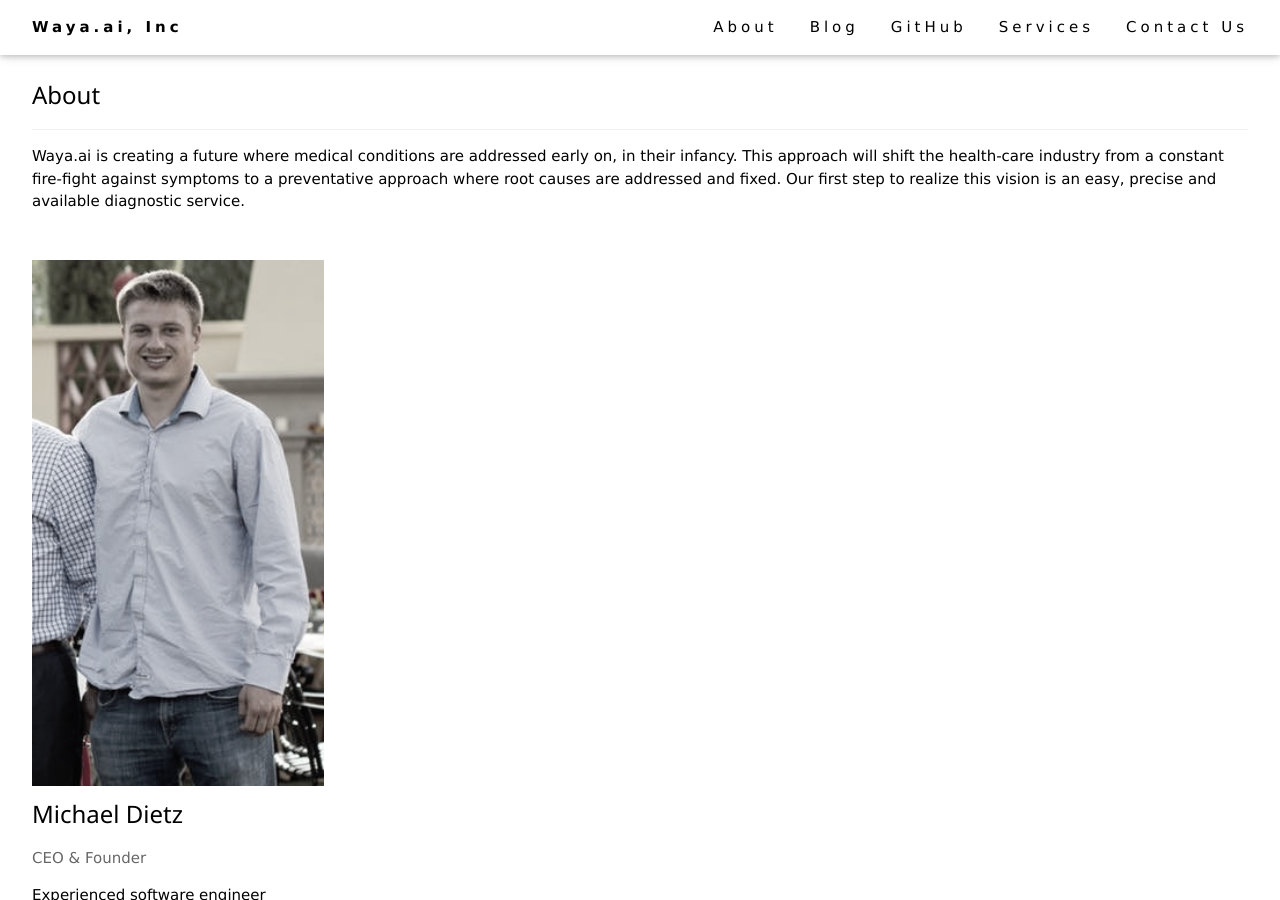
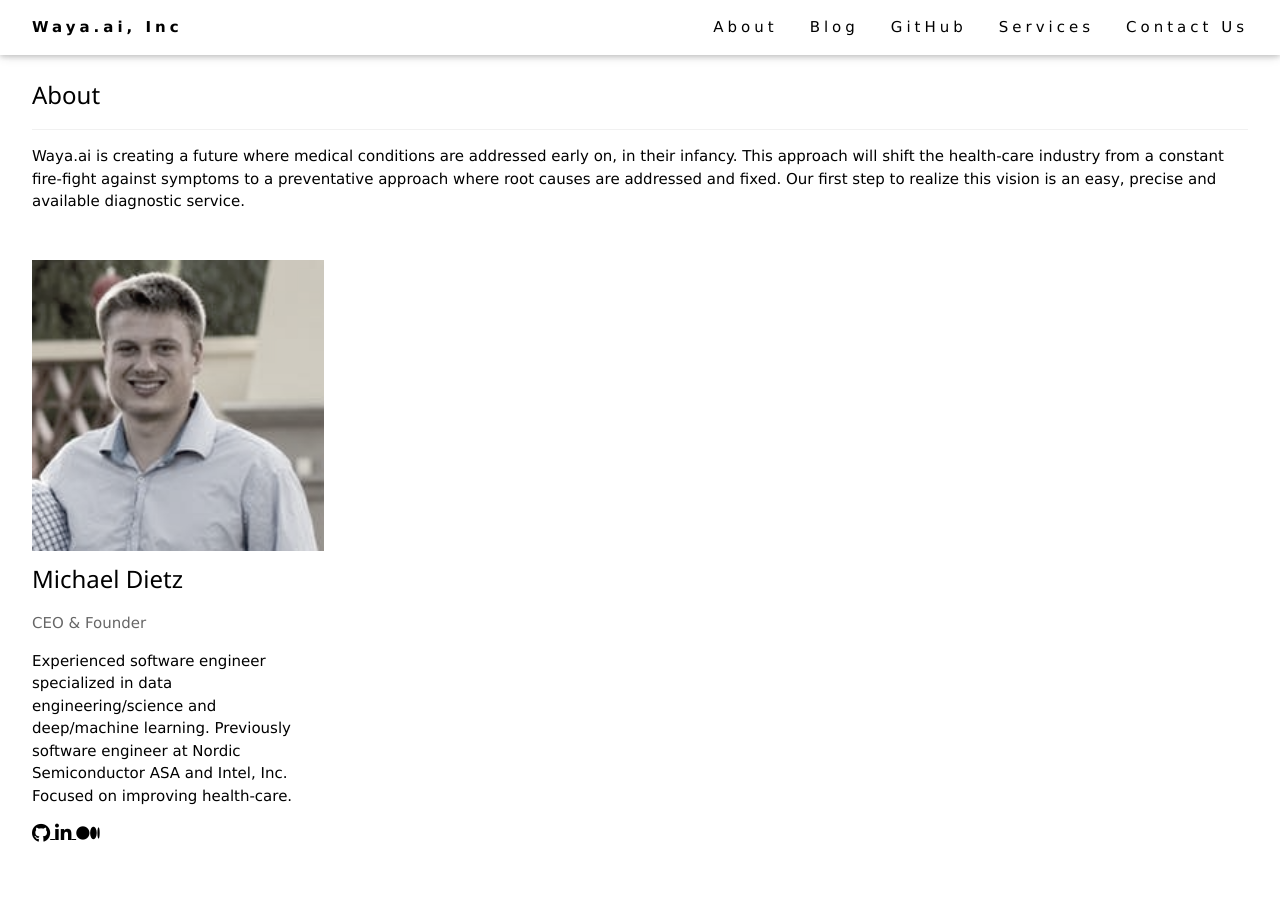
Before and after one commit to wayaai/Waya.ai, a Jekyll site: the page built from README.md, in a window 1280 px wide and 900 px high, scrolled down 492 px. Built offline with Jekyll 4.4.1, drawn with Linux system fonts in a browser that asks for light colours; nearby versions of some CDN libraries; our own code applies the rules of GitHub Pages for plain Markdown files.

Commit message:
Update default.html

```diff
--- a/_layouts/default.html
+++ b/_layouts/default.html
@@ -41,7 +41,7 @@
 
   <div class="w3-row-padding w3-grayscale">
     <div class="w3-col l3 m6 w3-margin-bottom">
-      <img class="w3-image" src="https://github.com/wayaai/Waya.ai/raw/master/resources/pic2.png" alt="Mike" width="500" height="333">
+      <img src="https://github.com/wayaai/Waya.ai/blob/master/resources/usab_pic_michael_dietz.png" alt="Mike" style="width:100%">
       <h3>Michael Dietz</h3>
       <p class="w3-opacity">CEO & Founder</p>
       <p>Experienced software engineer specialized in data engineering/science and deep/machine learning. Previously software engineer at Nordic Semiconductor ASA and Intel, Inc. Focused on improving health-care. </p>
```
